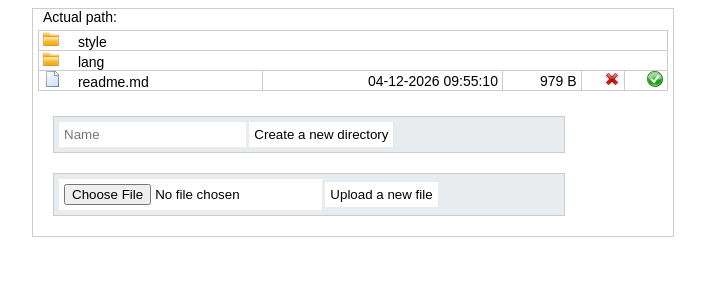
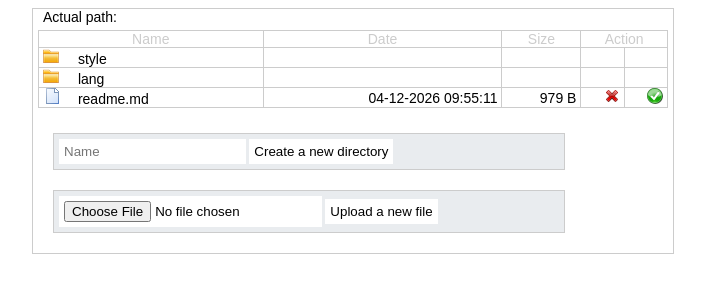
Before and after one commit to codersclub/filemanager, a PHP site: page / in a window 1280 px wide. Shown: the top 300 px of the page, without its empty margins (287-992 px from the left). Run offline with PHP 8.4, Linux system fonts and the light colour scheme; data that the repository does not hold is empty.

Commit message:
Add a table header

```diff
--- a/index.php
+++ b/index.php
@@ -89,7 +89,12 @@ function showList($path)
                         . "</tr>\n";
                 }
             } else {
-                echo '<tr><td colspan="5"><i class="ico ' . $row['icon'] . '"></i> <a href="' . $row['url'] . '">' . $row['file'] . "</a></td></tr>\n";
+                echo '<tr><td><i class="ico ' . $row['icon'] . '"></i> <a href="' . $row['url'] . '">' . $row['file'] . '</a></td>'
+                   . '<td>&nbsp;</td>'
+                   . '<td>&nbsp;</td>'
+                   . '<td>&nbsp;</td>'
+                   . '<td>&nbsp;</td>'
+                   . "</tr>\n";
             }
         }
 
@@ -173,6 +178,13 @@ if (isset($_GET['action'])) {
     <div class="caption"><?= $labels['actual_path'] ?>: <?= $actpath ?></div>
     <div id="result">
         <table width="100%">
+            <tr align="center">
+                <th><?= $labels['file_name'] ?></th>
+                <th><?= $labels['file_date'] ?></th>
+                <th><?= $labels['file_size'] ?></th>
+                <th colspan="2"><?= $labels['action'] ?></th>
+            </tr>
+
             <?php
             showList($actpath);
             ?>
--- a/lang/de.php
+++ b/lang/de.php
@@ -15,4 +15,8 @@ $labels = [
 	'file_type_not_allowed' => 'Dateityp ist nicht erlaubt',
 	'actual_path' => 'Tatsächlicher Pfad',
 	'dir_not_found' => 'Verzeichnis nicht gefunden',
+        'file_name' => 'Name',
+        'file_date' => 'Datei',
+        'file_size' => 'Size',
+        'action' => 'Action',
 ];
--- a/lang/en.php
+++ b/lang/en.php
@@ -15,4 +15,8 @@ $labels = [
 	'file_type_not_allowed' => 'This Mime-Type is not allowed',
 	'actual_path' => 'Actual path',
 	'dir_not_found' => 'Directory not found',
+        'file_name' => 'Name',
+        'file_date' => 'Date',
+        'file_size' => 'Size',
+        'action' => 'Action',
 ];
--- a/style/style.css
+++ b/style/style.css
@@ -19,6 +19,10 @@ th, td {
 	margin: 0;
 	padding: 0 4px;
 	border: 1px solid #ccc;
+}
+th {
+	color: #ccc;
+	font-weight: normal;
 }
 form {
 	margin: 20px;
```
